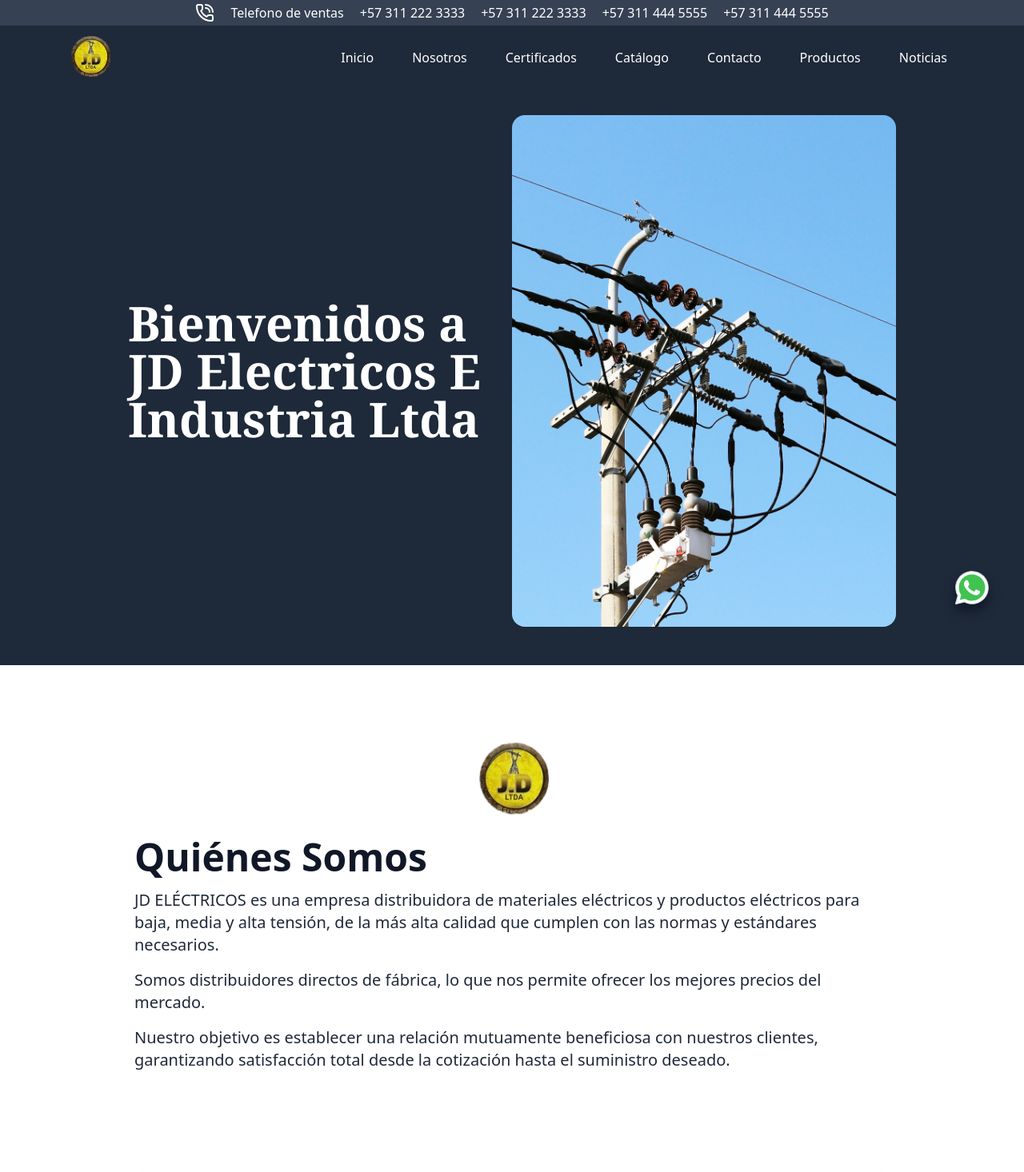
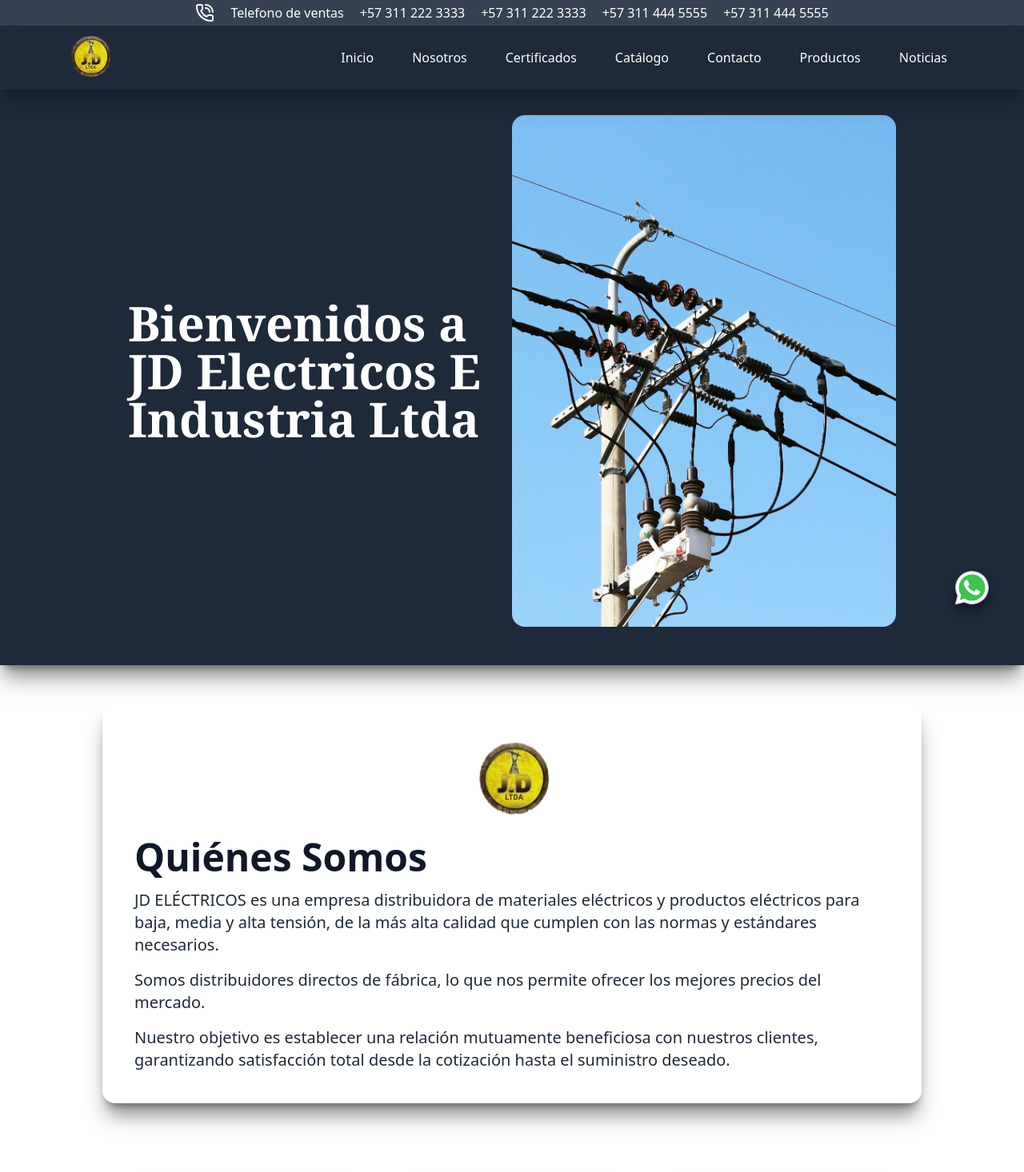
Before and after one commit to jd-electricos/jdelectricos-page, a Nuxt app: page /empresa-distribuidora-de-materiales-electricos-en-colombia in a window 1280 px wide. Shown: the top 1466 px of the page at 80% size. Built offline with nearby package versions, Linux system fonts and the light colour scheme.

Commit message:
add shadow to components menubar titleandimage quienessomos . vue

```diff
--- a/components/layout/menubar.vue
+++ b/components/layout/menubar.vue
@@ -1,6 +1,6 @@
 <template>
   <nav
-    class="flex justify-between items-center bg-gray-800 text-white px-4 lg:px-20 py-2"
+    class="flex justify-between items-center bg-gray-800 text-white px-4 lg:px-20 py-2 shadow-xl shadow-gray-900/50"
   >
     <!-- logo de la empresa -->
     <div>
--- a/components/nosotros/quienesSomos.vue
+++ b/components/nosotros/quienesSomos.vue
@@ -1,6 +1,6 @@
 <template>
   <div class="py-12 px-6">
-    <div class="max-w-screen-lg mx-auto p-10 ">
+    <div class="max-w-screen-lg mx-auto p-10 shadow-xl shadow-neutral-800/50 rounded-2xl bg-white">
       <!-- Logo -->
       <NuxtImg
         src="/img/logo/logo-jd-electricos.webp"
@@ -146,7 +146,7 @@
         su proyecto tenga éxito.
       </p>
     </div>
-    <div class="bg-gray-800 mt-16 rounded-2xl">
+    <div class="bg-gray-800 mt-16 rounded-2xl shadow-xl shadow-neutral-800/50">
       <div
         class="text-white py-12 px-6 sm:px-10 lg:px-40 flex flex-col sm:items-center lg:flex-row lg:justify-between gap-6 max-w-screen-xl mx-auto"
       >
--- a/components/nosotros/titleAndImage.vue
+++ b/components/nosotros/titleAndImage.vue
@@ -1,5 +1,5 @@
 <template>
-  <div class="bg-gray-800">
+  <div class="bg-gray-800 shadow-xl shadow-neutral-800/50">
     <div
       class="text-white py-12 px-6 sm:px-10 lg:px-40 flex flex-col sm:items-center lg:flex-row lg:justify-between gap-6 max-w-screen-xl mx-auto"
     >
```
